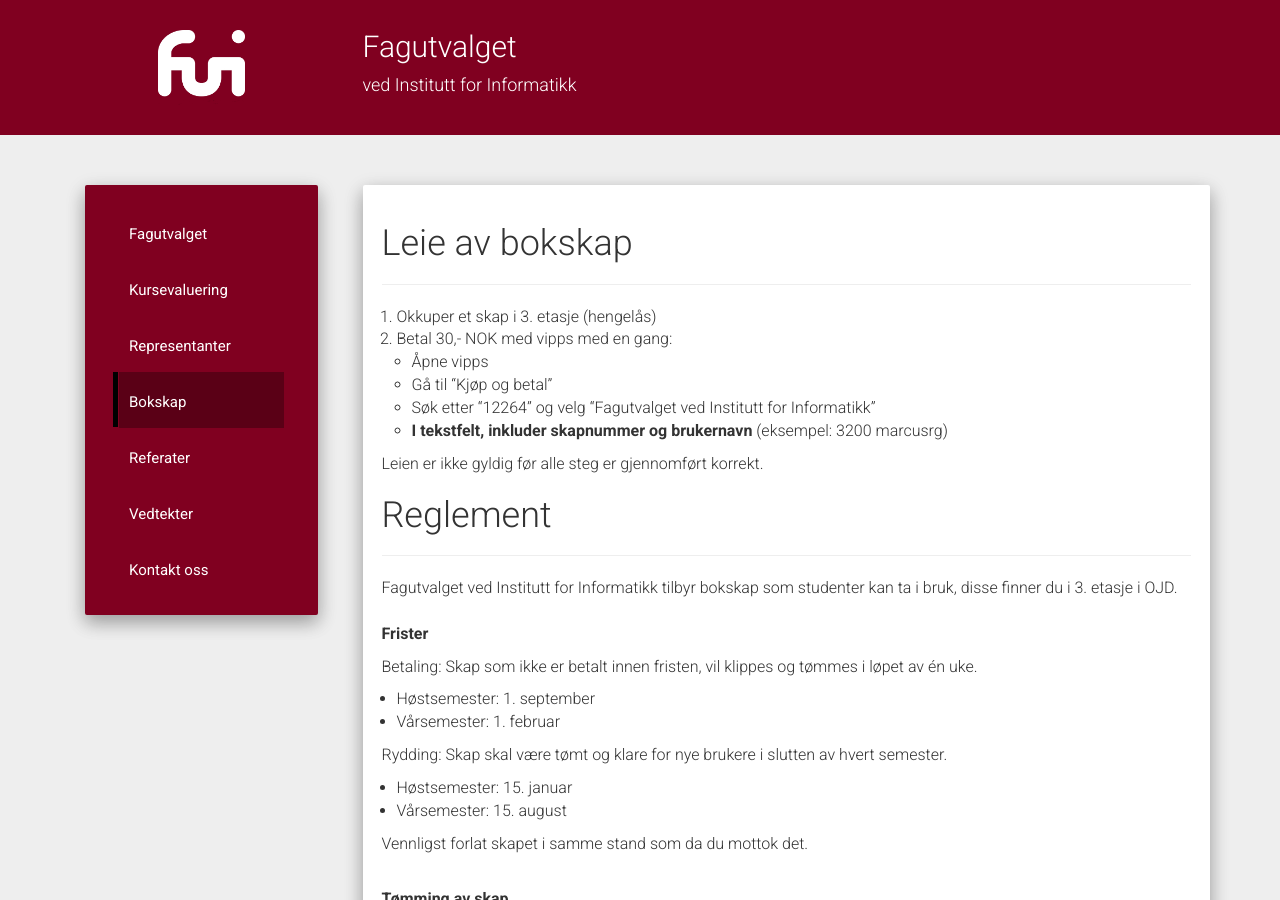
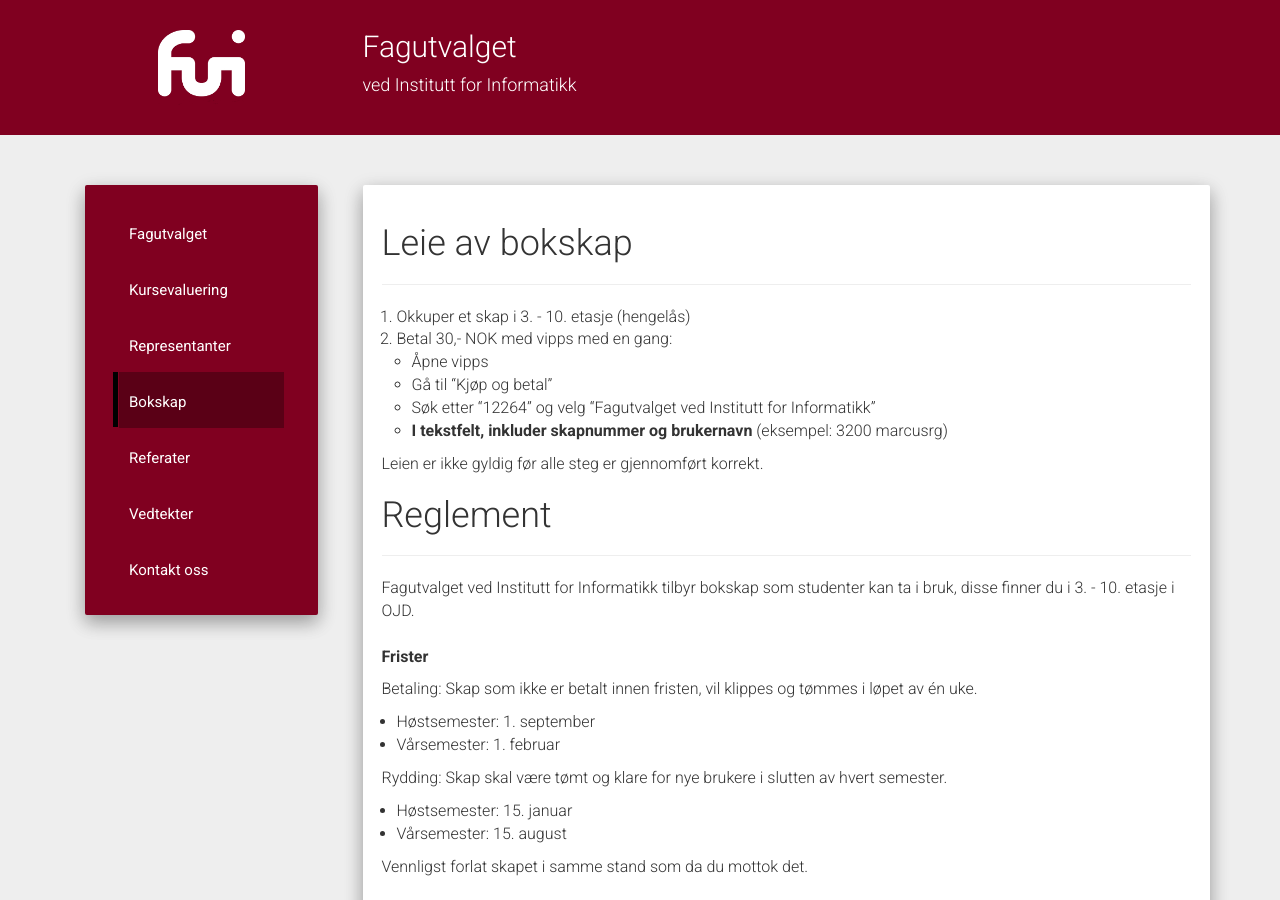
Before and after one commit to fui/fui.github.io, a Jekyll site: the page built from pages/bokskap.md, in a window 1280 px wide and 900 px high. Built offline with Jekyll 4.4.1, drawn with Linux system fonts in a browser that asks for light colours; nearby versions of some CDN libraries.

Commit message:
Update bokskap.md
3.-10. etasje i steden for 3etasje

```diff
--- a/pages/bokskap.md
+++ b/pages/bokskap.md
@@ -9,7 +9,7 @@
 
 ---
 
-1. Okkuper et skap i 3. etasje (hengelås)
+1. Okkuper et skap i 3. - 10. etasje (hengelås)
 2. Betal 30,- NOK med vipps med en gang:
     * Åpne vipps
     * Gå til "Kjøp og betal"
@@ -24,7 +24,7 @@
 ---
 
 Fagutvalget ved Institutt for Informatikk tilbyr bokskap som studenter kan ta
-i bruk, disse finner du i 3. etasje i OJD. <br><br> **Frister**
+i bruk, disse finner du i 3. - 10. etasje i OJD. <br><br> **Frister**
 
 Betaling: Skap som ikke er betalt innen fristen, vil klippes og tømmes i løpet
 av én uke.
```
